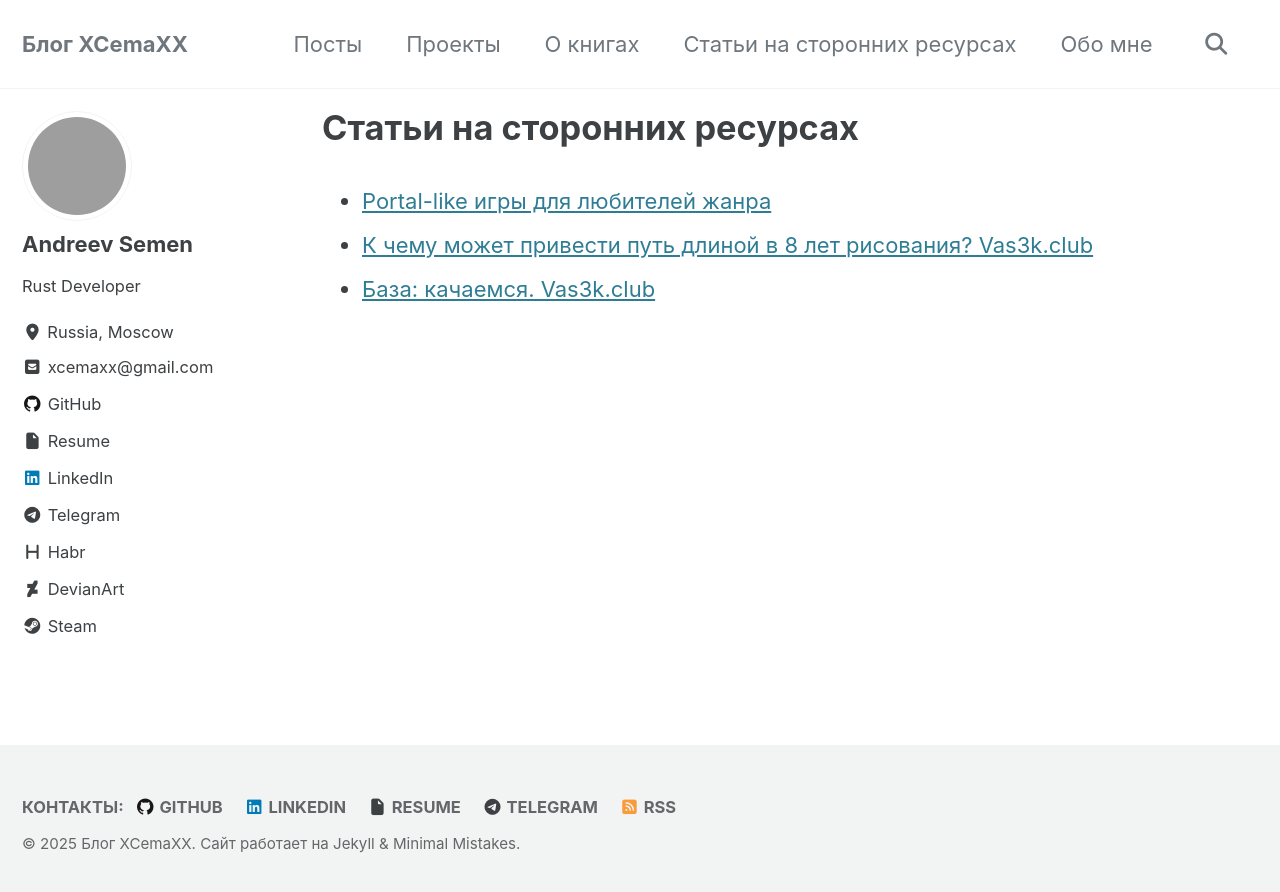
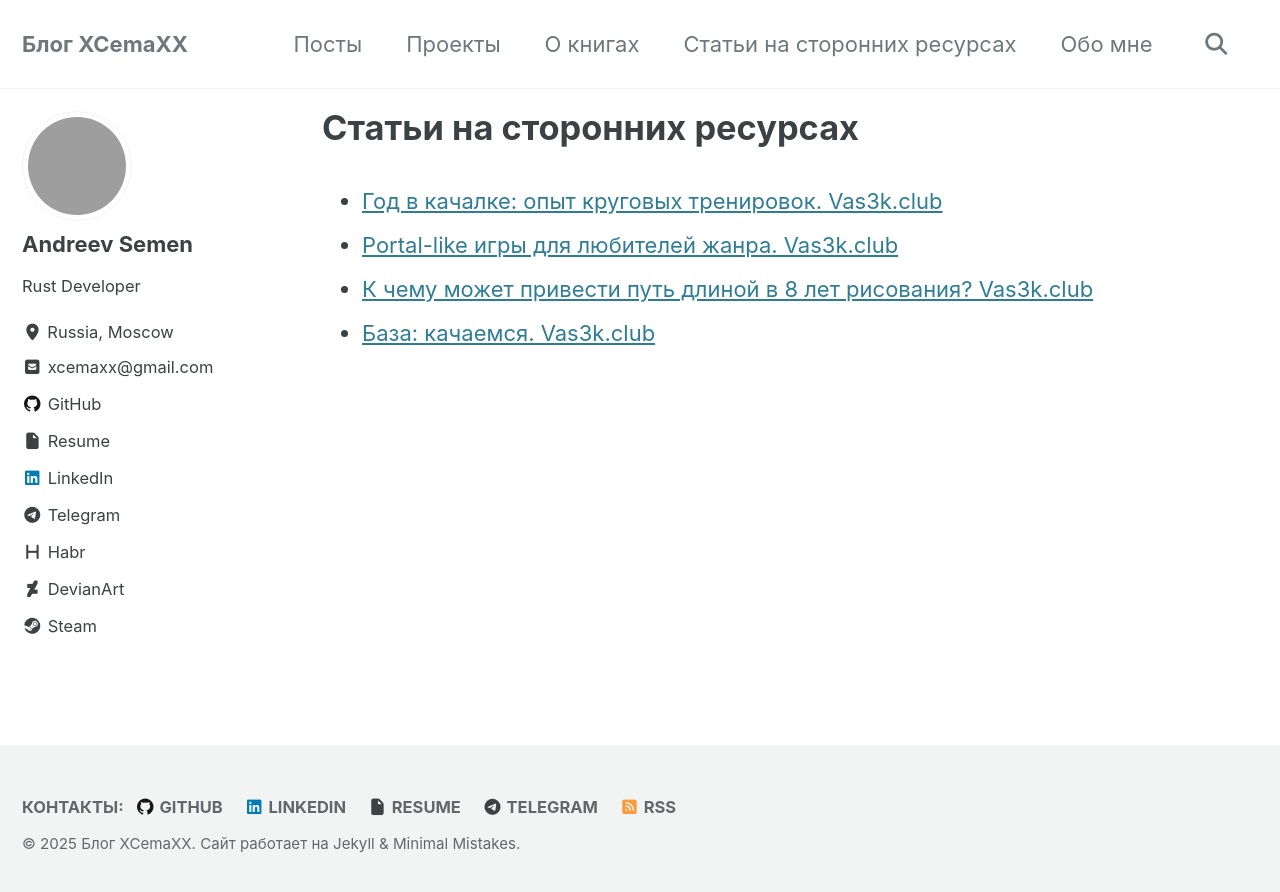
Before and after one commit to XCemaXX/xcemaxx.github.io, a Jekyll site: the page built from _pages/third_party.md, in a window 1280 px wide. Shown: the top 892 px of the page. Built offline with Jekyll 4.4.1, drawn with Linux system fonts in a browser that asks for light colours; cached includes are drawn as plain includes; grey boxes are pictures that could not be loaded.

```diff
--- a/_pages/third_party.md
+++ b/_pages/third_party.md
@@ -6,6 +6,7 @@
 layout: single
 classes: wide
 ---
-* [Portal-like игры для любителей жанра](https://vas3k.club/post/28135/)
+* [Год в качалке: опыт круговых тренировок. Vas3k.club](https://vas3k.club/post/28853/)
+* [Portal-like игры для любителей жанра. Vas3k.club](https://vas3k.club/post/28135/)
 * [К чему может привести путь длиной в 8 лет рисования? Vas3k.club](https://vas3k.club/post/25852/)
 * [База: качаемся. Vas3k.club](https://vas3k.club/post/24620/)
```
Also changed, not shown: _posts/2024-11-04-malloc-tracer.md (+1 -1 lines), _posts/2025-07-20-algo-trade-prof.md (added, +30 -0 lines).
